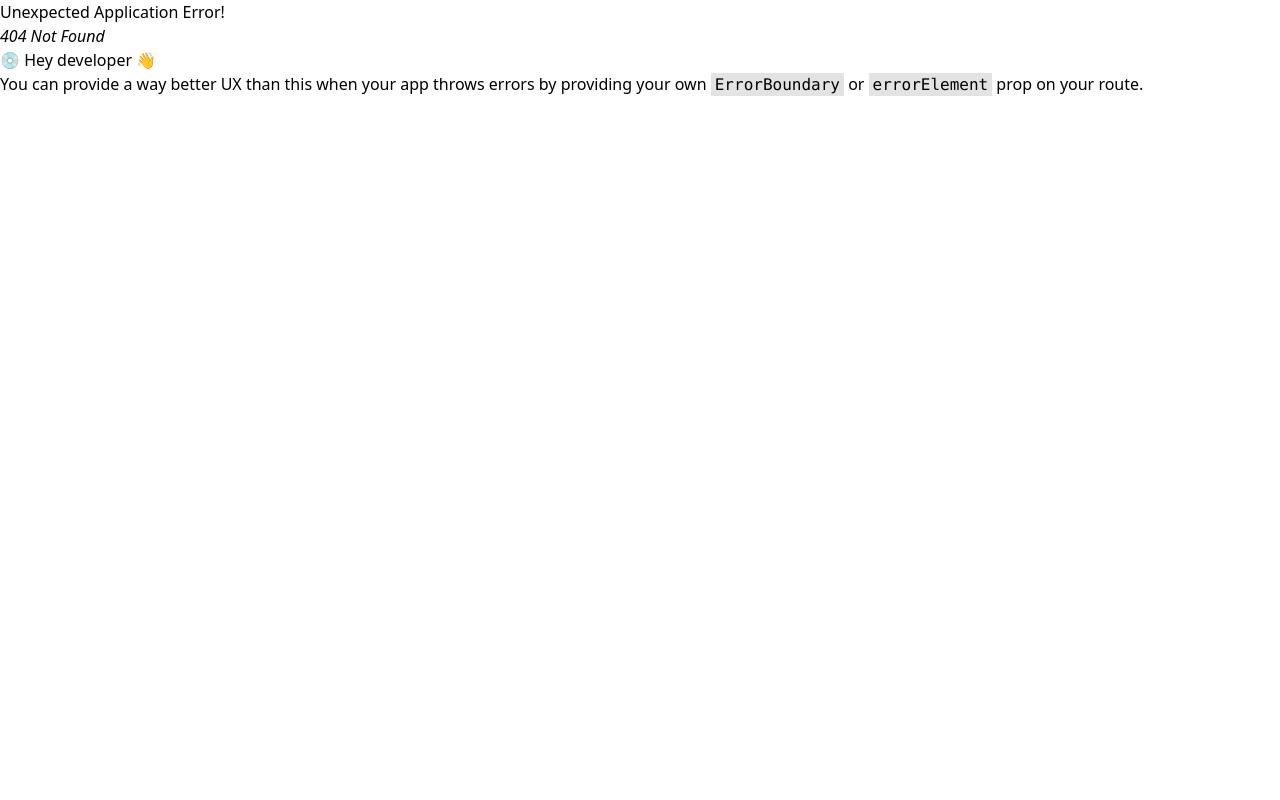
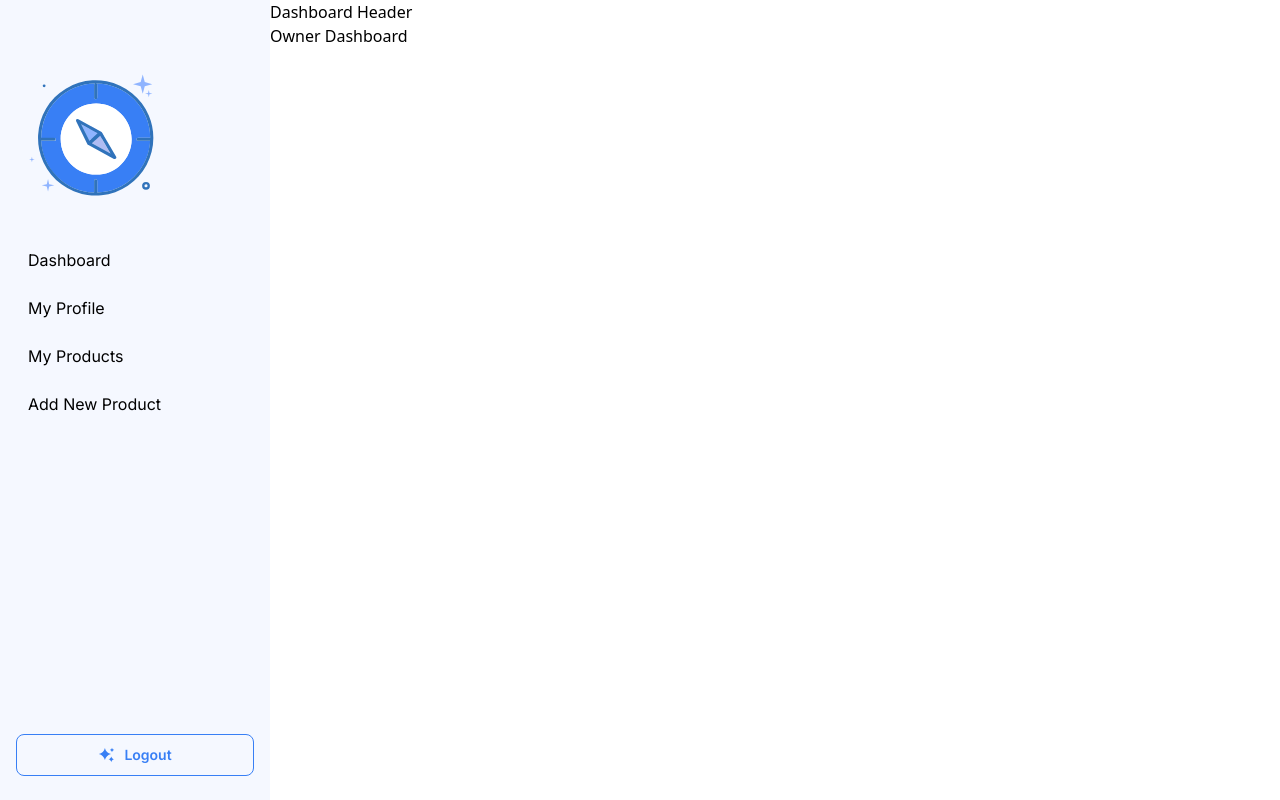
Before and after one commit to neon-lab-dev/Paan-Shop-Client, a React (Vite) app: page /dashboard/owner in a window 1280 px wide. Before the commit this address had no page. Built offline with nearby package versions, Linux system fonts and the light colour scheme.

Commit message:
Added dashboard sidebar and header

```diff
--- /dev/null
+++ b/src/components/Dashboard/DashboardHeader/DashboardHeader.tsx
@@ -0,0 +1,10 @@
+
+const DashboardHeader = () => {
+    return (
+        <div>
+           Dashboard Header
+        </div>
+    );
+};
+
+export default DashboardHeader;
--- /dev/null
+++ b/src/components/Dashboard/Sidebar/Sidebar.tsx
@@ -0,0 +1,81 @@
+import { Link, useLocation } from "react-router-dom";
+import { ICONS } from "../../../../public/assets";
+
+const Sidebar: React.FC = () => {
+//   const navigate = useNavigate();
+  const location = useLocation();
+
+  // Helper function to check if the link is active
+  const isActive = (path: string): boolean => location.pathname === path;
+
+  // Objects to store the menus and their links
+  const ownerMenus = [
+    { name: "Dashboard", link: "/dashboard" },
+    { name: "My Profile", link: "/dashboard/my-profile"},
+    { name: "My Products", link: "/dashboard/my-products"},
+    { name: "Add New Product", link: "/dashboard/add-new-product" },
+    // { name: "My Orders", link: "/dashboard/my-orders" },
+  ];
+
+  const adminMenus = [
+    { name: "Dashboard", link: "/admin/dashboard" },
+    { name: "Referrals & Payouts", link: "/admin/referrals-and-payouts" },
+    { name: "Registered Users", link: "/admin/registered-users" },
+    { name: "Affiliates", link: "/admin/affiliates" },
+    { name: "Courses", link: "/admin/courses" },
+    { name: "Payouts", link: "/admin/payouts" },
+    // { name: "Talent List", link: "/admin/talent-list" },
+    { name: "Purchase History", link: "/admin/purchase-history" },
+  ];
+
+//   const handleLogout = async () => {
+//     try {
+//       const response = await fetch(
+//         "https://pmgurkulbackend.vercel.app/api/v1/logout"
+//       );
+
+//       if (response.ok) {
+//         dispatch(logout());
+//         toast.success("Logged out successfully.");
+//         navigate("/");
+//       } else {
+//         toast.error("Logout failed");
+//       }
+//     } catch (err) {
+//       toast.error("Failed to log out. Please try again.");
+//     }
+//   };
+
+  const menus = location.pathname.startsWith("/dashboard/owner") ? ownerMenus : adminMenus;
+
+  return (
+    <div className="w-[270px] h-screen px-4 pt-14 pb-6 font-Inter flex flex-col justify-between sticky left-0 top-0 bg-primary-10/5">
+      <div>
+        <Link to="/" className="flex items-center gap-2 w-full pb-4 mb-2">
+          <img src={ICONS.dummyLogo} alt="logo" className="w-40" />
+        </Link>
+        <div>
+          <ul className="flex flex-col gap-2">
+            {menus.map((menu) => (
+              <li
+                key={menu.link}
+                className={`px-3 py-2 ${isActive(menu.link)
+                  ? "bg-neutral-60 text-primary-10 rounded-lg"
+                  : "text-neutral-85"
+                  }`}
+              >
+                <Link to={menu.link}>{menu.name}</Link>
+              </li>
+            ))}
+          </ul>
+        </div>
+      </div>
+        <button className="bg-neutral-60 border border-neutral-55 py-[10px] px-4 text-primary-10 text-sm leading-5 font-semibold w-full rounded-lg text-center flex items-center gap-2 justify-center">
+          <img src={ICONS.ai} alt="logout-icon" className="size-[18px]" />
+          Logout
+        </button>
+    </div>
+  );
+};
+
+export default Sidebar;
--- a/src/layouts/DashboardLayout/DashboardLayout.tsx
+++ b/src/layouts/DashboardLayout/DashboardLayout.tsx
@@ -1,9 +1,15 @@
 import { Outlet } from "react-router-dom";
+import Sidebar from "../../components/Dashboard/Sidebar/Sidebar";
+import DashboardHeader from "../../components/Dashboard/DashboardHeader/DashboardHeader";
 
 const DashboardLayout = () => {
     return (
-        <div>
+        <div className="flex">
+            <Sidebar/>
+            <div>
+            <DashboardHeader/>
             <Outlet/>
+            </div>
         </div>
     );
 };
--- /dev/null
+++ b/src/pages/Admin/Dadhboard/Dashboard.tsx
@@ -0,0 +1,10 @@
+
+const Dashboard = () => {
+    return (
+        <div>
+            Admin dashboard
+        </div>
+    );
+};
+
+export default Dashboard;
--- /dev/null
+++ b/src/pages/OwnerDashboard/Dashboard/Dashboard.tsx
@@ -0,0 +1,10 @@
+
+const Dashboard = () => {
+    return (
+        <div>
+            Owner Dashboard
+        </div>
+    );
+};
+
+export default Dashboard;
```
Also changed, not shown: src/routes/routes.tsx (+13 -0 lines).
